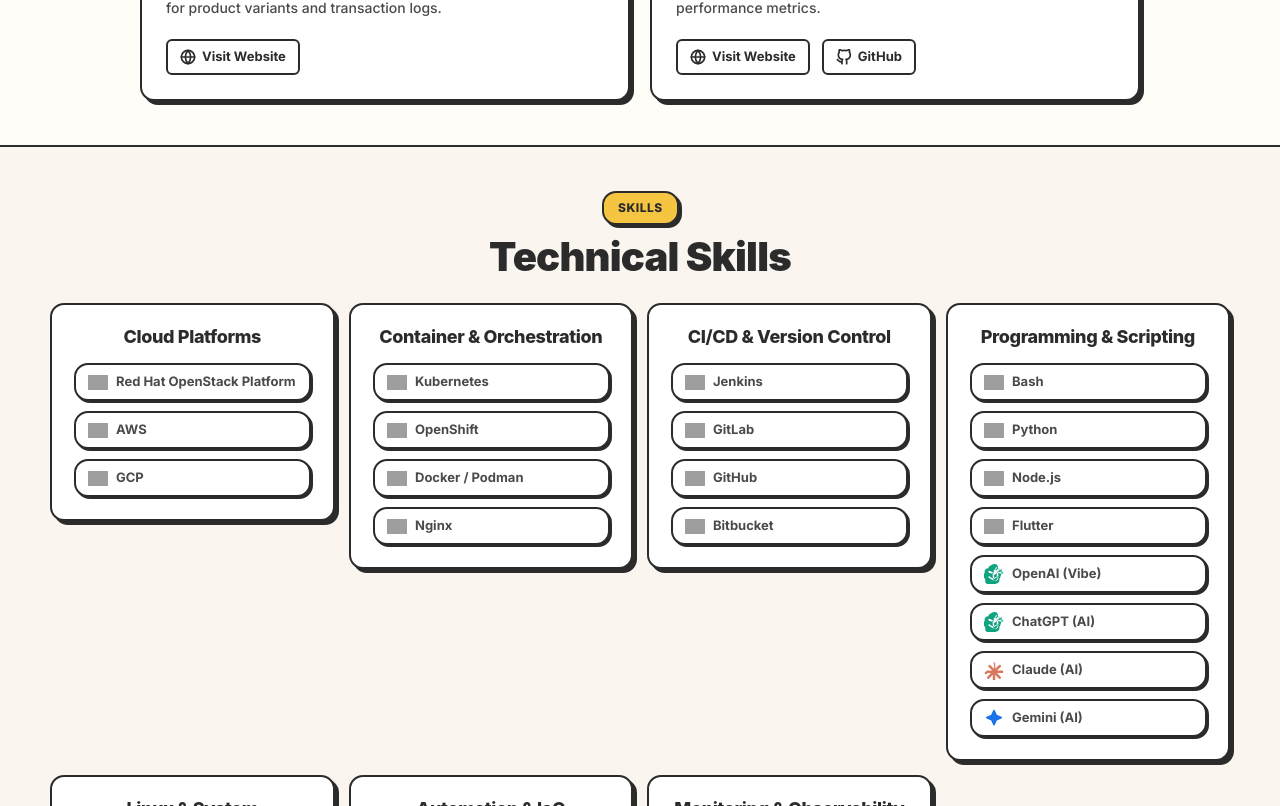
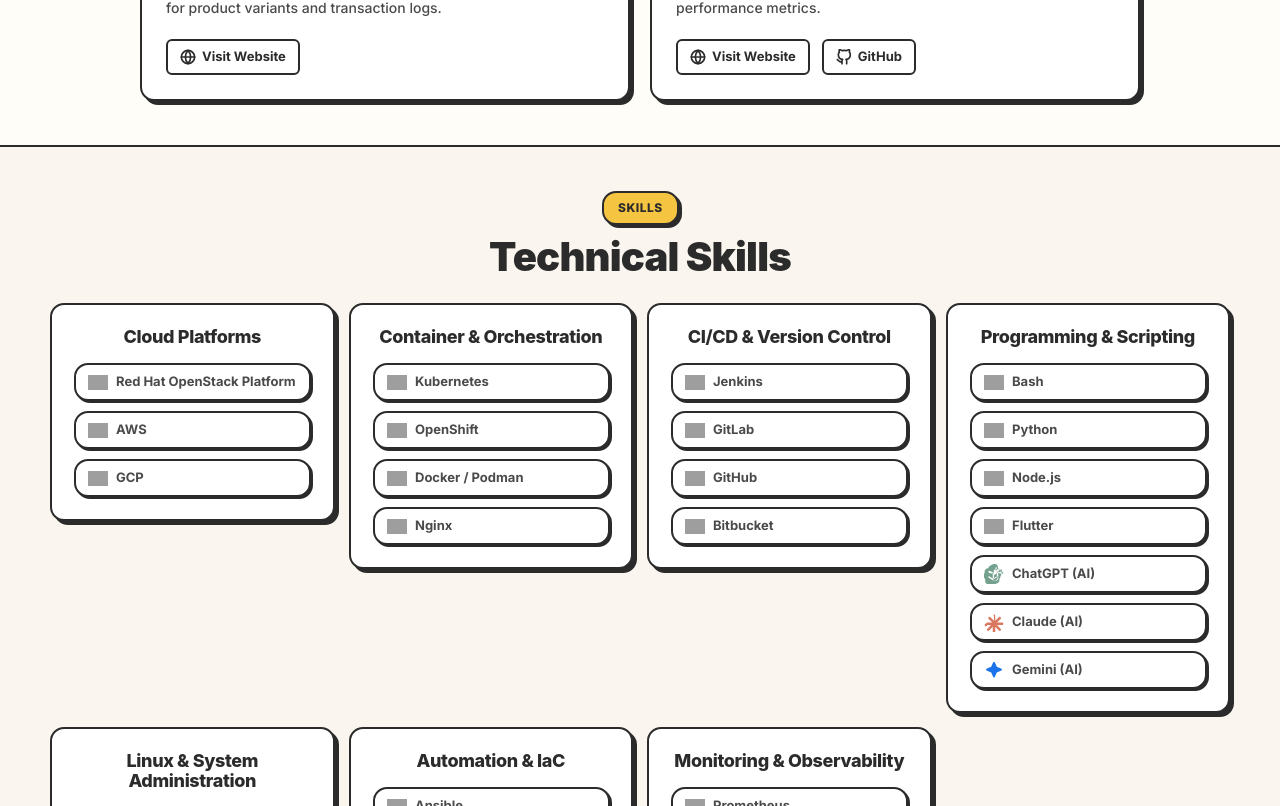
Before and after one commit to imransetiadi/about_me, a Next.js app: page / in a window 1280 px wide. Shown: the part 1994-2800 px from the top of the page. Built offline with nearby package versions, Linux system fonts and the light colour scheme; grey boxes are pictures that could not be loaded.

Commit message:
feat: replace openai with chatgpt skill using official chatgpt green icon

```diff
--- a/src/components/Skills.tsx
+++ b/src/components/Skills.tsx
@@ -35,8 +35,7 @@
       { name: "Python", icon: "https://cdn.jsdelivr.net/gh/devicons/devicon/icons/python/python-original.svg" },
       { name: "Node.js", icon: "https://cdn.jsdelivr.net/gh/devicons/devicon/icons/nodejs/nodejs-original.svg" },
       { name: "Flutter", icon: "https://cdn.jsdelivr.net/gh/devicons/devicon/icons/flutter/flutter-original.svg" },
-      { name: "OpenAI (Vibe)", icon: "/icons/openai.svg" },
-      { name: "ChatGPT (AI)", icon: "/icons/openai.svg" },
+      { name: "ChatGPT (AI)", icon: "/icons/chatgpt.svg" },
       { name: "Claude (AI)", icon: "/icons/claude.svg" },
       { name: "Gemini (AI)", icon: "/icons/gemini.svg" },
     ],
```
Also changed, not shown: public/icons/chatgpt.svg.
